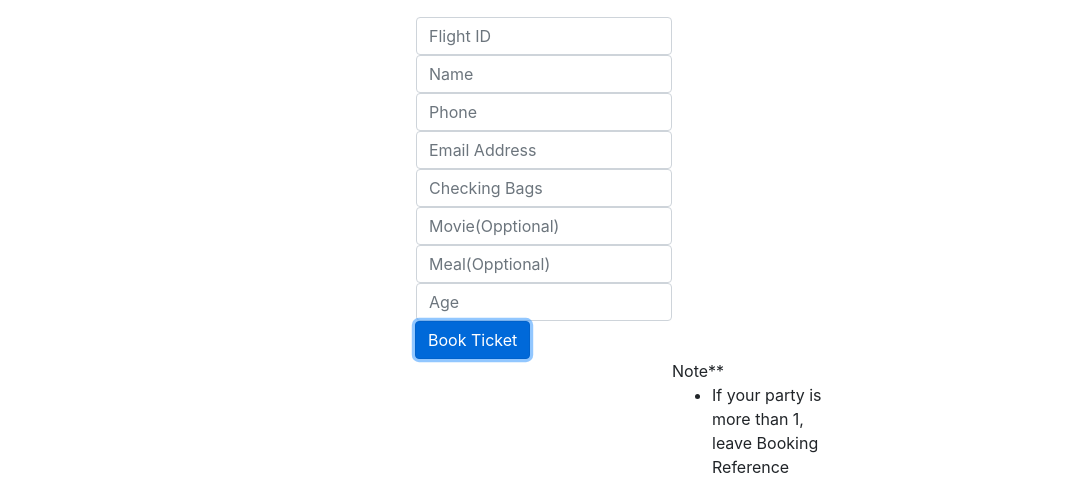
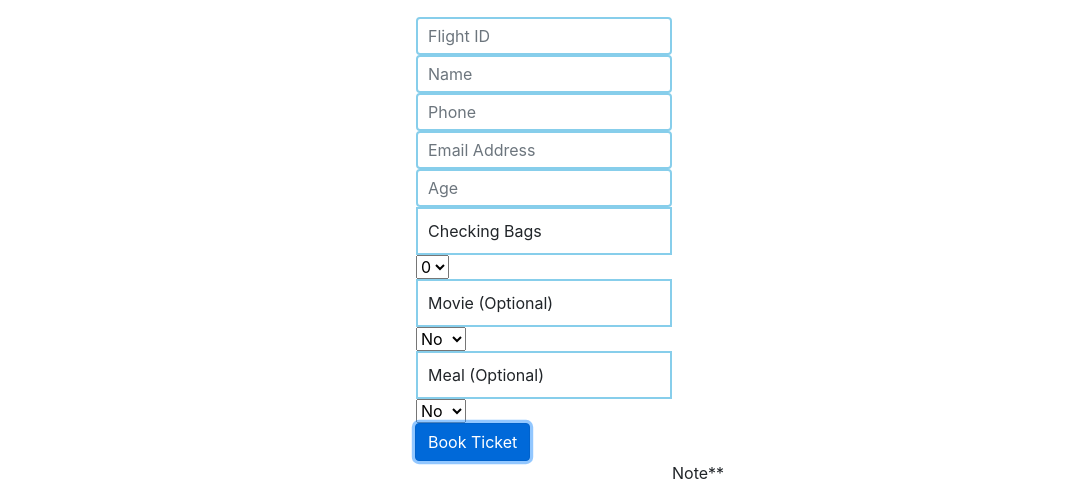
Before and after one commit to OwenSit/Ticket_Booking_Web, a plain HTML site: page client/client.html in a window 1280 px wide. Both pictures are taken after a click on the button "Book Ticket". Shown: the part 303-785 px from the top of the page, without its empty margins (96-1183 px from the left). Drawn offline with nearby package versions, Linux system fonts and the light colour scheme; no server answers.

Commit message:
add drop down

```diff
--- a/client/client.html
+++ b/client/client.html
@@ -47,17 +47,48 @@
     <h2>Reservation</h2>
   </div>
 
-  <!-- todo insert input box and add button -->
+    <!-- todo insert input box and add button -->
    <div  id="input-reserve">
     <input type="text" class="form-control" placeholder="Flight ID" id="flightID">
     <input type="text" class="form-control" placeholder="Name" id="name">
     <input type="text" class="form-control" placeholder="Phone" id="phone">
     <input type="text" class="form-control" placeholder="Email Address" id="email">
-    <input type="text" class="form-control" placeholder="Checking Bags" id="bags">
+    <input type="text" class="form-control" placeholder="Age" id="age">
+    <!-- <input type="text" class="form-control" placeholder="Checking Bags" id="bags">
     <input type="text" class="form-control" placeholder="Movie(Opptional)" id="movie">
-    <input type="text" class="form-control" placeholder="Meal(Opptional)" id="meal">
-    <input type="text" class="form-control" placeholder="Age" id="age">
+    <input type="text" class="form-control" placeholder="Meal(Opptional)" id="meal"> -->
 
+    <div id = "bag">Checking Bags</div>
+    <div class="bagQuantity quantityDropdown-cartItem">
+      <select id="qtySelect-61224b70-7b26-11e6-91d5-6921d6fe7421" class="cart-quantity-picker"
+              data-orderitem="61224b70-7b26-11e6-91d5-6921d6fe7421">
+          <option value="0" selected="">0</option>
+          <option value="1">1</option>
+          <option value="2">2</option>
+          <option value="3">3</option>
+          <option value="4">4</option>
+      </select>
+    </div>
+
+    <div id = "movie">Movie (Optional)</div>
+    <div class="movie quantityDropdown-cartItem">
+      <select id="qtySelect-61224b70-7b26-11e6-91d5-6921d6fe7421" class="cart-quantity-picker"
+              data-orderitem="61224b70-7b26-11e6-91d5-6921d6fe7421">
+          <option value="N" selected="">No</option>
+          <option value="Y">Yes</option>
+
+      </select>
+    </div>
+
+    <div id = "meal">Meal (Optional)</div>
+    <div class="meal quantityDropdown-cartItem">
+      <select id="qtySelect-61224b70-7b26-11e6-91d5-6921d6fe7421" class="cart-quantity-picker"
+              data-orderitem="61224b70-7b26-11e6-91d5-6921d6fe7421">
+          <option value="N" selected="">No</option>
+          <option value="Y">Yes</option>
+
+      </select>
+    </div>
 
     <div class="input-group-append">
       <button class="btn btn-primary" type="button" onclick="insertCustomer()">Book Ticket</button>
--- a/client/main.js
+++ b/client/main.js
@@ -117,14 +117,17 @@ async function selectReserve() {
 // insert a new todo
 async function insertCustomer() {
   // read the todo description from input
-  const fid = document.querySelector("#flightID").value;
-  const name = document.querySelector("#name").value;
-  const pho = document.querySelector("#phone").value;
-  const em = document.querySelector("#email").value;
-  const bg = document.querySelector("#bags").value;
-  const mv = document.querySelector("#movie").value;
-  const ml = document.querySelector("#meal").value;
-  const ag = document.querySelector("#age").value;
+  const fid = document.querySelector('#flightID').value;
+  const name = document.querySelector('#name').value;
+  const pho = document.querySelector('#phone').value;
+  const em = document.querySelector('#email').value;
+  // const bg = document.querySelector('#bags').value;
+  // const mv = document.querySelector('#movie').value;
+  // const ml = document.querySelector('#meal').value;
+  var bg = document.querySelector(".bagQuantity select").value;
+  var mv = document.querySelector(".movie select").value;
+  var ml = document.querySelector(".meal select").value;
+  const ag = document.querySelector('#age').value;
 
   price = 1000;
   dicount = "False";
--- a/client/style.css
+++ b/client/style.css
@@ -22,3 +22,17 @@
     text-align: center;
     margin-left: 10%;
   }
+
+  #input-reserve > #bag, #movie, #meal, #flightID,#name,#phone,#email,#age
+{
+  border: solid 2px skyblue;
+  padding: 10px;
+}
+
+#input-reserve > .bagQuantity
+{
+  text-align: left;
+  margin-right : 100%;
+  size: 70%;
+  color: red;
+}
```
